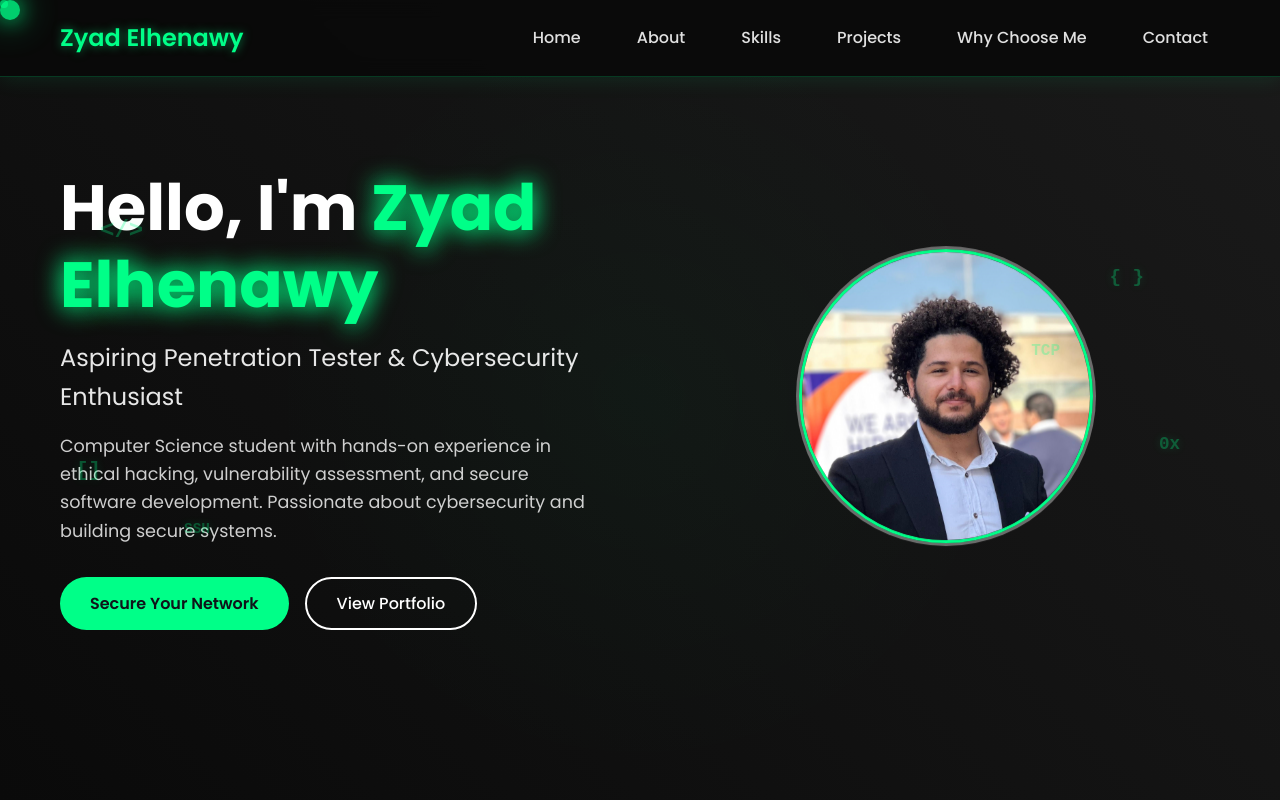
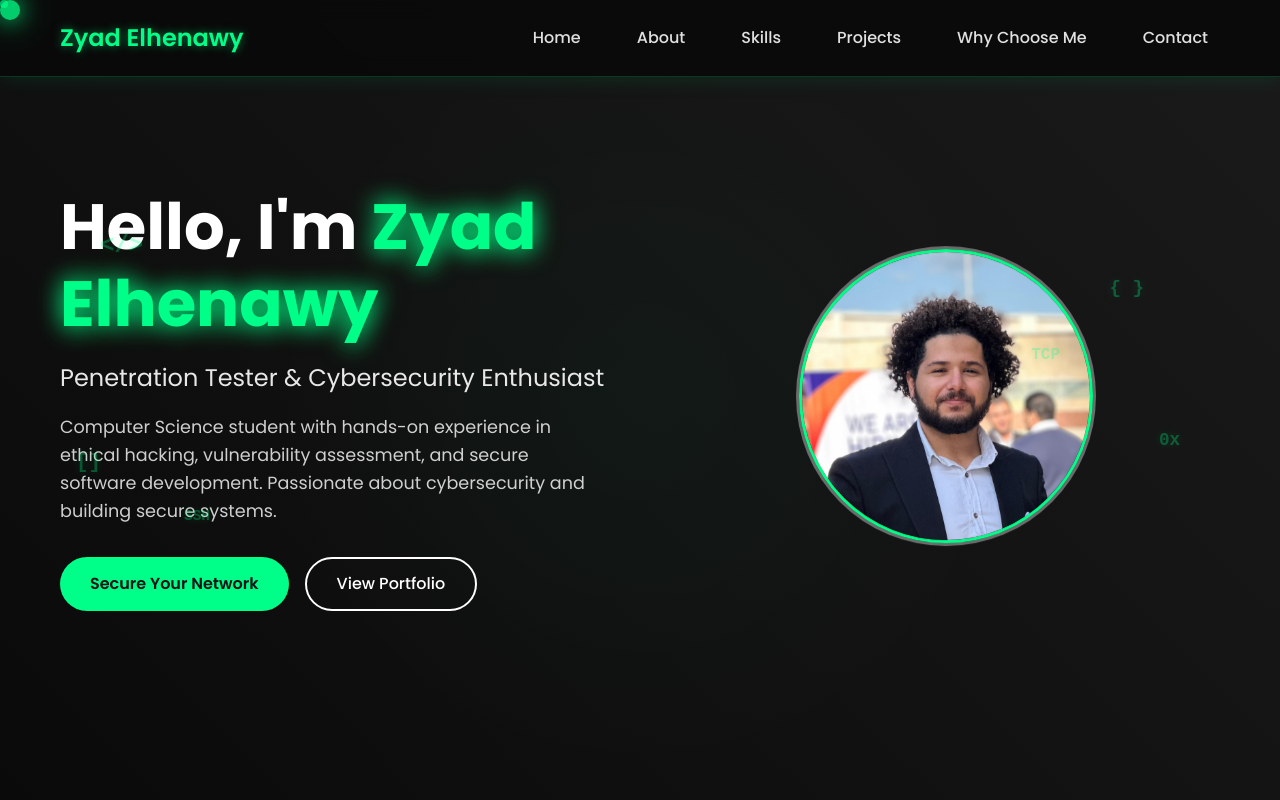
Before and after one commit to 7inawy/cybersecurity-portfolio, a plain HTML site: page index.html in a window 1280 px wide. Shown: the top 800 px of the page. Drawn offline with Linux system fonts and the light colour scheme.

Commit message:
Update title: Remove 'Aspiring' - Now Penetration Tester & Cybersecurity Enthusiast

```diff
--- a/index.html
+++ b/index.html
@@ -60,7 +60,7 @@
             <div class="hero-content">
                 <div class="hero-text">
                     <h1>Hello, I'm <span class="highlight">Zyad Elhenawy</span></h1>
-                    <h2>Aspiring Penetration Tester & Cybersecurity Enthusiast</h2>
+                    <h2>Penetration Tester & Cybersecurity Enthusiast</h2>
                     <p>Computer Science student with hands-on experience in ethical hacking, vulnerability assessment, and secure software development. Passionate about cybersecurity and building secure systems.</p>
                     <div class="hero-buttons">
                         <a href="#contact" class="btn btn-primary">Secure Your Network</a>
```
